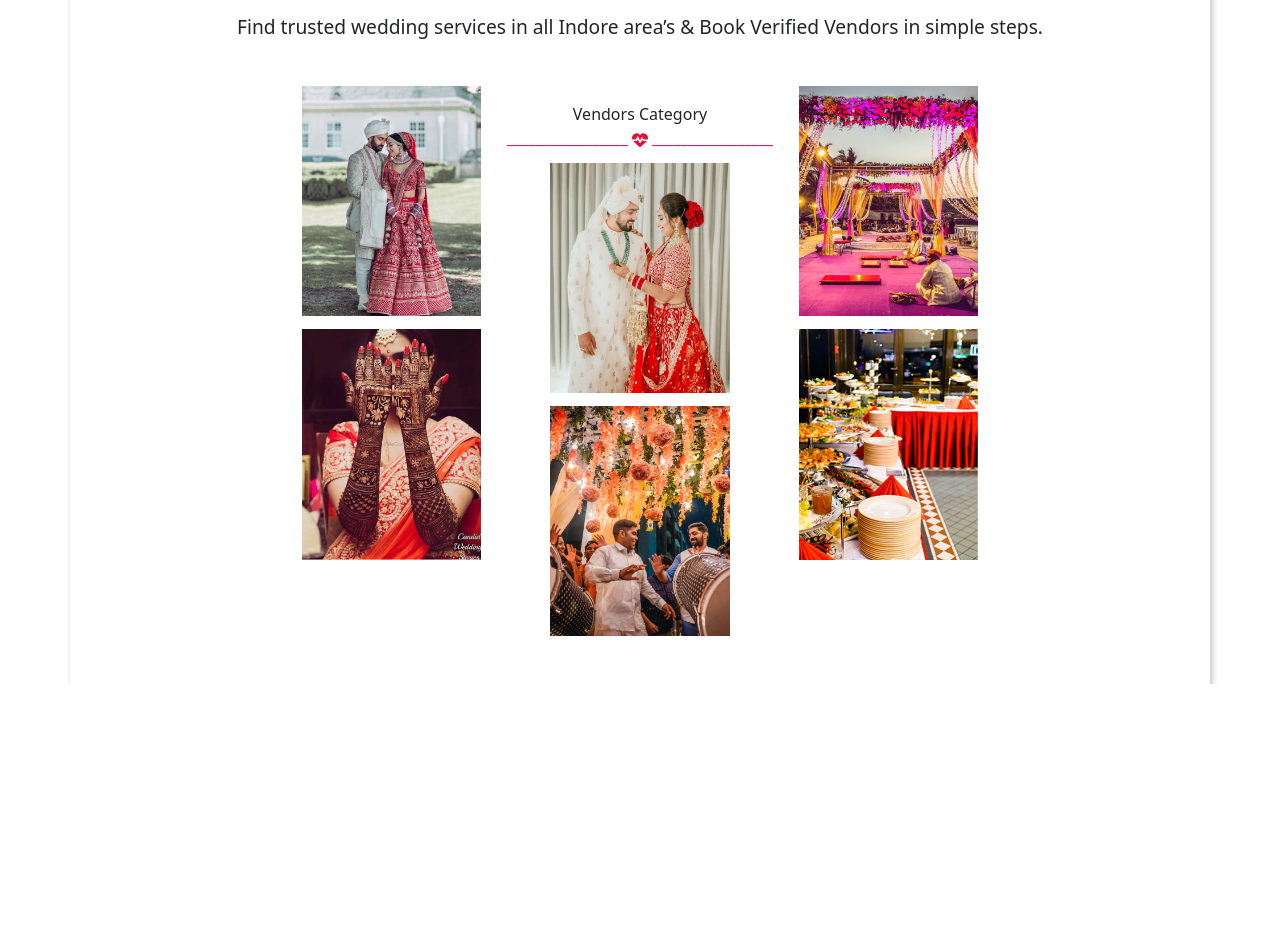
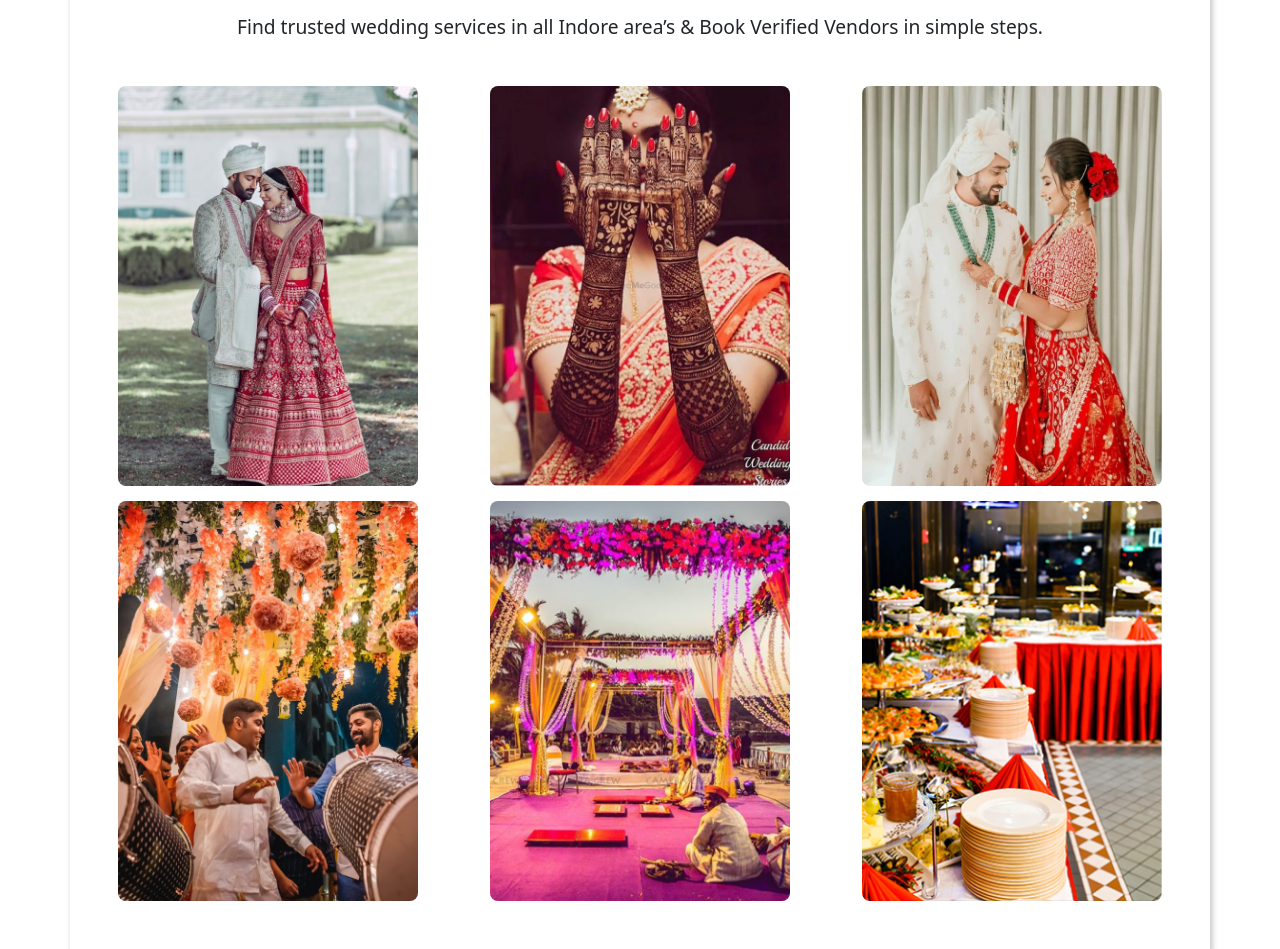
Before and after one commit to wedding-planner-05/wedding_planner, a React (Vite) app in the folder wedding-management/: page / in a window 1280 px wide. Shown: the part 640-1589 px from the top of the page. Before the commit the page ends 1324 px from the top, so only its background shows below. Built offline with nearby package versions, Linux system fonts and the light colour scheme.

Commit message:
vendor-category-added-2

```diff
--- a/wedding-management/src/Components/Vendor.css
+++ b/wedding-management/src/Components/Vendor.css
@@ -1,24 +1,89 @@
-.vendor-div{
+/* .vendor-div{
         height: auto;
-        /* border: 1px solid;    */
+        border: 1px solid;
         width: auto;
         box-shadow: 2px 2px 5px 1px rgba(0, 0, 0, 0.2);
 
+} .vendor-category{
+    display: flex;
+    border: 2px  solid red;
+    column-gap: 35px;
+    height: 50rem;
+    width: 100%;
 }
-.vendor-image-div{
-    display:flex ;
-    justify-content: center;
-    gap: 2vw;
+.vendor-img{
+    overflow: hidden;
+    position: relative;
+}
+.vendor-img img{
+    width: 100%;
+    height: 100%;
+    transition: all 1s ease-in-out;
+    position: absolute;
+}
+.vendor-button{
+    position: absolute;
+    margin-top: 100%;
+    z-index: 3;
+    display: none;
+}
+.vendor-img img:hover {
+    transform: scale(1.1);
+    opacity: 0.5;
+}
+.vendor-button:hover{
+    display: block;
+    position: absolute;
+    z-index: 8;
+} */
 
-}
-.vendor-image{
+
+.vendor-div {
+    height: auto;
+    /* border: 1px solid;    */
+    width: auto;
+    box-shadow: 2px 2px 5px 1px rgba(0, 0, 0, 0.2);
+  }
+
+  .vendor-category {
     display: flex;
-    flex-direction: column;
-    /* border:2px solid; */
-    align-items: center;
-    row-gap: 1vw;
-}
-.vendor-image img{
-    height: 18vw;
-    width: 14vw;
-}
+    justify-content: space-between;
+    flex-wrap: wrap;
+    row-gap: 15px;
+    column-gap: 35px;
+    height:auto;
+    width: 100%;
+    border-radius: 8px;
+  }
+
+  .vendor-img {
+    overflow: hidden;
+    position: relative;
+    border-radius: inherit;
+  }
+
+  .vendor-img img {
+    width: 100%;
+    height: 100%;
+    transition: all 1s ease-in-out;
+    position: absolute;
+  }
+
+  .vendor-button {
+    opacity: 0.7;
+    display: none;
+    position: absolute;
+    top: 50%;
+    left: 50%;
+    transform: translate(-50%, -50%);
+    z-index: 3;
+  }
+
+  .vendor-img:hover .vendor-button {
+    display: block;
+  }
+
+  .vendor-img img:hover {
+    transform: scale(1.1);
+    opacity: 0.7;
+  }
--- a/wedding-management/src/Components/Vendors.jsx
+++ b/wedding-management/src/Components/Vendors.jsx
@@ -1,34 +1,94 @@
- import React from 'react'
- import './Vendor.css'
-import { FaHeartPulse } from 'react-icons/fa6'
+import React from "react";
+import "./Vendor.css";
+import { FaHeartPulse } from "react-icons/fa6";
 
 const Vendors = () => {
   return (
-    <div className='vendor-div container mt-5 p-5'>
-        <h2 style={{fontSize:"1.5vw"}} className='text-center'>Find trusted wedding services in all Indore area’s & Book Verified Vendors in simple steps.</h2>
+    <div className="vendor-div container mt-5 p-5">
+      <h2 style={{ fontSize: "1.5vw" }} className="text-center">
+        Find trusted wedding services in all Indore area’s & Book Verified
+        Vendors in simple steps.
+      </h2>
 
-      <div className='vendor-image-div mt-5' >
-
-        <div className='vendor-image'>
-        <a href=""><img src="/images/vendor1.png" alt="" /></a>
-        <a href=""><img src="/images/vendor2.png" alt="" /></a>
+      <div className="vendor-category mt-5" >
+        <div
+          className="vendor-img d-flex justify-content-center  align-item-center"
+          style={{
+            width: "300px",
+            height: "400px",
+          }}
+        >
+          <img src="/images/vendor1.png" alt="teri " />
+          <div className="vendor-button">
+            <button className="btn btn-warning text-white">View More</button>
+          </div>
         </div>
 
-        <div className='vendor-image mt-3'>
-        <div className='text-center'>Vendors Category <br /> <span style={{color:"crimson"}}>_________________ <FaHeartPulse/>  _________________</span><br /></div>
-
-        <a href=""><img src="/images/vendor3.png" alt="" /></a>
-        <a href=""><img src="/images/vendor4.png" alt="" /></a>
+        <div
+          className="vendor-img d-flex justify-content-center align-item-center"
+          style={{
+            width: "300px",
+            height: "400px",
+          }}
+        >
+          <img src="/images/vendor2.png" alt="teri " />
+          <div className="vendor-button">
+            <button className="btn btn-danger text-white">View More</button>
+          </div>
         </div>
 
-        <div className='vendor-image'>
-        <a href=""><img src="/images/vendor5.png" alt="" /></a>
-        <a href=""><img src="/images/vendor6.png" alt="" /></a>
+        <div
+          className="vendor-img d-flex justify-content-center align-item-center"
+          style={{
+            width: "300px",
+            height: "400px",
+          }}
+        >
+          <img src="/images/vendor3.png" alt="teri " />
+          <div className="vendor-button">
+            <button className="btn btn-warning text-white">View More</button>
+          </div>
         </div>
 
+        <div
+          className="vendor-img d-flex justify-content-center align-item-center"
+          style={{
+            width: "300px",
+            height: "400px",
+          }}
+        >
+          <img src="/images/vendor4.png" alt="teri " />
+          <div className="vendor-button">
+            <button className="btn btn-warning text-white">View More</button>
+          </div>
+        </div>
+        <div
+          className="vendor-img d-flex justify-content-center align-item-center"
+          style={{
+            width: "300px",
+            height: "400px",
+          }}
+        >
+          <img src="/images/vendor5.png" alt="teri " />
+          <div className="vendor-button">
+            <button className="btn btn-warning text-white">View More</button>
+          </div>
+        </div>
+        <div
+          className="vendor-img d-flex justify-content-center align-item-center"
+          style={{
+            width: "300px",
+            height: "400px",
+          }}
+        >
+          <img src="/images/vendor6.png" alt="teri " />
+          <div className="vendor-button">
+            <button className="btn btn-warning text-white">View More</button>
+          </div>
+        </div>
       </div>
     </div>
-  )
-}
+  );
+};
 
-export default Vendors
+export default Vendors;
```
